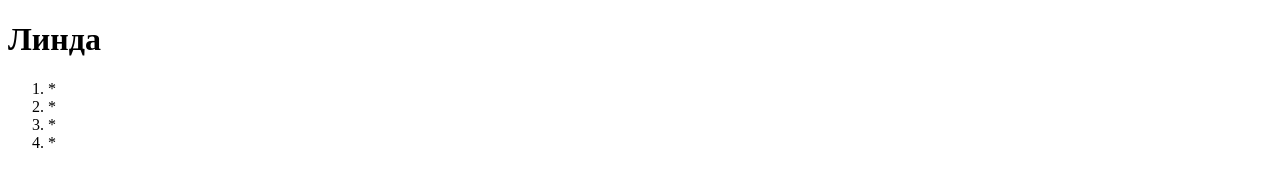
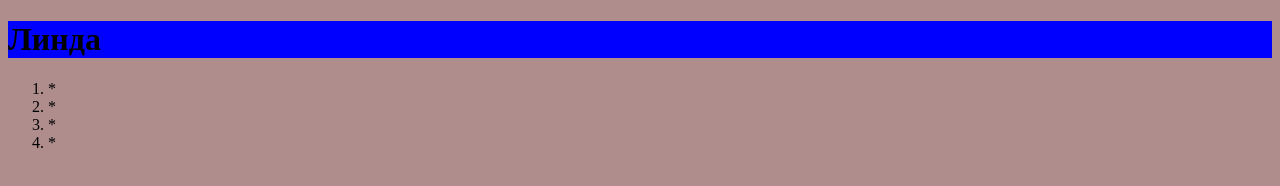
Before and after one commit to MrJoyse/JsTest, a plain HTML site: page index.html in a window 1280 px wide. Drawn offline with Linux system fonts and the light colour scheme.

Commit message:
modified: index.html, style.css

```diff
--- a/index.html
+++ b/index.html
@@ -7,9 +7,9 @@
     <title>Document</title>
     <link rel="stylesheet" href="style.css">
 </head>
-<body>
+<body class="body1">
     <div>
-        <h1>Линда</h1>
+        <h1 class="h1">Линда</h1>
         <article>
             <ol>
                 <li>*</li>
--- a/style.css
+++ b/style.css
@@ -0,0 +1,6 @@
+.body1{
+    background-color: rgb(175, 141, 141);
+}
+.h1{
+    background-color: blue;
+}
```
